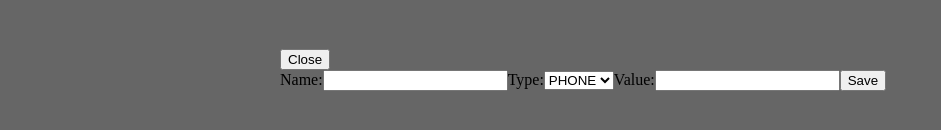
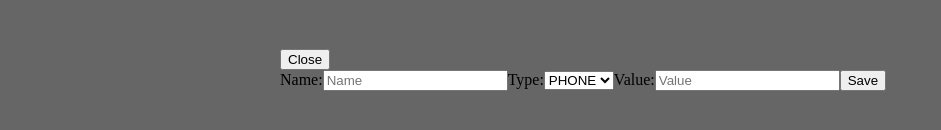
Before and after one commit to alexstr2011/private-office, a React (Create React App) app: page / in a window 1280 px wide. Both pictures are taken after typing "Sample", "Sample123" into the empty fields and a click on the button "Add new contact". Shown: the part 330-460 px from the top of the page, without its empty margins (0-941 px from the left). Built offline with nearby package versions, Linux system fonts and the light colour scheme.

Commit message:
Add protected route

```diff
--- a/package.json
+++ b/package.json
@@ -10,9 +10,11 @@
     "@types/node": "^12.20.27",
     "@types/react": "^17.0.24",
     "@types/react-dom": "^17.0.9",
+    "@types/react-router-dom": "^5.3.0",
     "react": "^17.0.2",
     "react-dom": "^17.0.2",
     "react-redux": "^7.2.5",
+    "react-router-dom": "^5.3.0",
     "react-scripts": "4.0.3",
     "redux": "^4.1.1",
     "redux-thunk": "^2.3.0",
--- a/src/components/contact-form.tsx
+++ b/src/components/contact-form.tsx
@@ -4,12 +4,11 @@ import {useDispatch} from "react-redux";
 import {allActionCreators} from "../store/reducers/action-creators";
 
 interface IContactFormProps {
-    closeModal: () => void;
-    removeEditContact: () => void;
+    afterSubmitContact: () => void;
     editContact?: IContact
 }
 
-const ContactForm: FC<IContactFormProps> = ({closeModal, editContact, removeEditContact}) => {
+const ContactForm: FC<IContactFormProps> = ({afterSubmitContact, editContact}) => {
     console.log(editContact);
 
     const dispatch = useDispatch();
@@ -37,12 +36,11 @@ const ContactForm: FC<IContactFormProps> = ({closeModal, editContact, removeEdit
         };
 
         if (editContact) {
-            removeEditContact();
             dispatch(allActionCreators.ContactsActionCreators.Change(editContact.id, newContact));
         } else {
             dispatch(allActionCreators.ContactsActionCreators.Add(newContact));
         }
-        closeModal();
+        afterSubmitContact();
     }
 
     let inputValueType = 'text';
@@ -60,6 +58,7 @@ const ContactForm: FC<IContactFormProps> = ({closeModal, editContact, removeEdit
                     name='name'
                     onChange={changeHandler}
                     value={contact.name}
+                    placeholder='Name'
                     required />
             </label>
             <label>Type:
@@ -79,6 +78,7 @@ const ContactForm: FC<IContactFormProps> = ({closeModal, editContact, removeEdit
                     name='value'
                     onChange={changeHandler}
                     value={contact.value}
+                    placeholder='Value'
                     required />
             </label>
             <button>Save</button>
--- a/src/pages/contacts.tsx
+++ b/src/pages/contacts.tsx
@@ -20,9 +20,11 @@ const Contacts = () => {
         setEditContact(contacts.find(item => item.id === id));
         setIsModalShown(true);
     };
-    const removeEditContact = () => {
+
+    const afterSubmitContact = () => {
         setEditContact(undefined);
-    };
+        setIsModalShown(false)
+    }
 
     const closeModal = () => {
         setIsModalShown(false)
@@ -34,9 +36,8 @@ const Contacts = () => {
             {isModalShown && (
                 <Modal closeModal={closeModal}>
                     <ContactForm
-                        closeModal={closeModal}
+                        afterSubmitContact={afterSubmitContact}
                         editContact={editContact}
-                        removeEditContact={removeEditContact}
                     />
                 </Modal>
             )}
```
Also changed, not shown: src/components/protected-route.tsx (added, +17 -0 lines), 2 other files (tests, documents, lock files or other folders).
